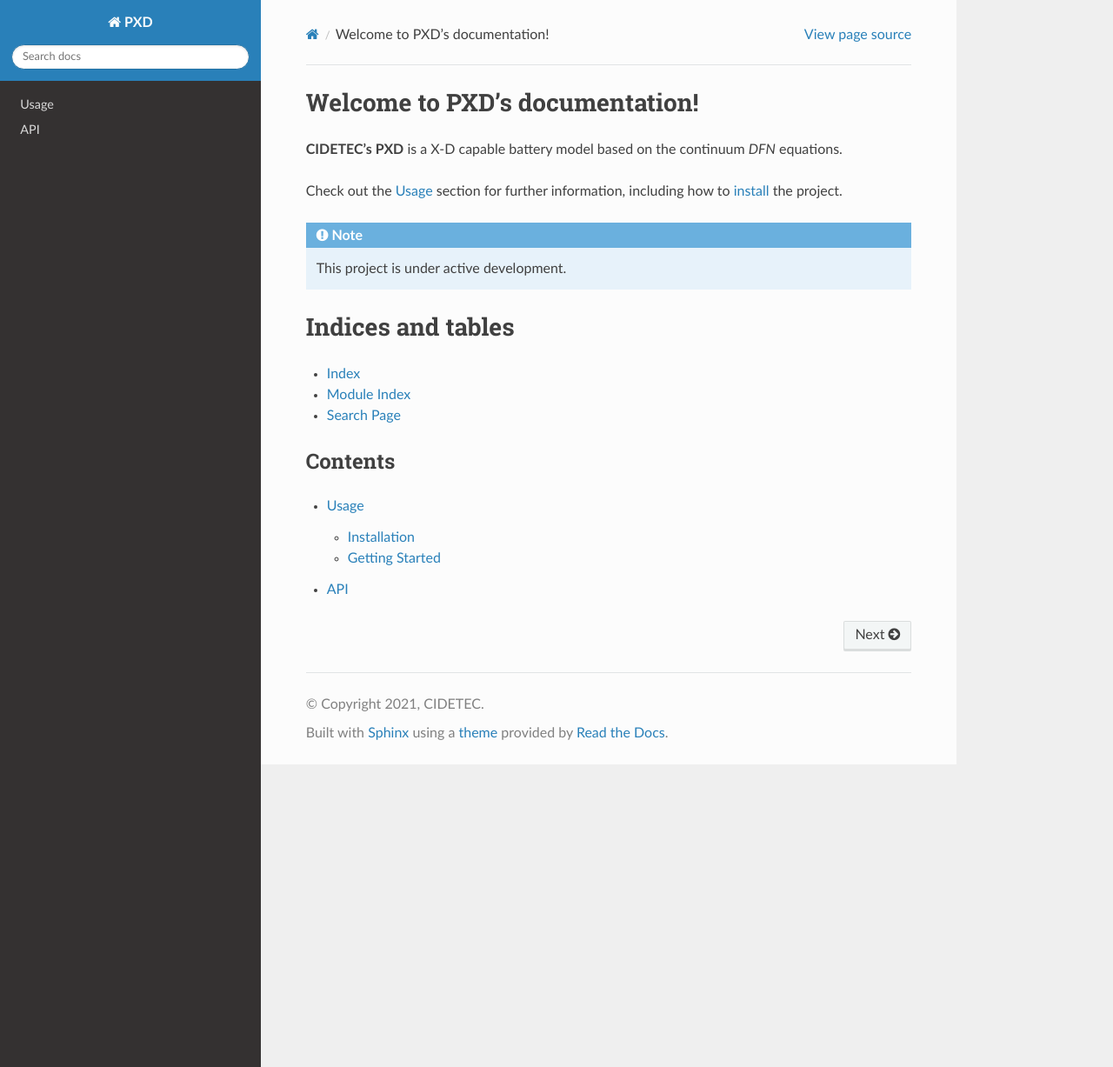
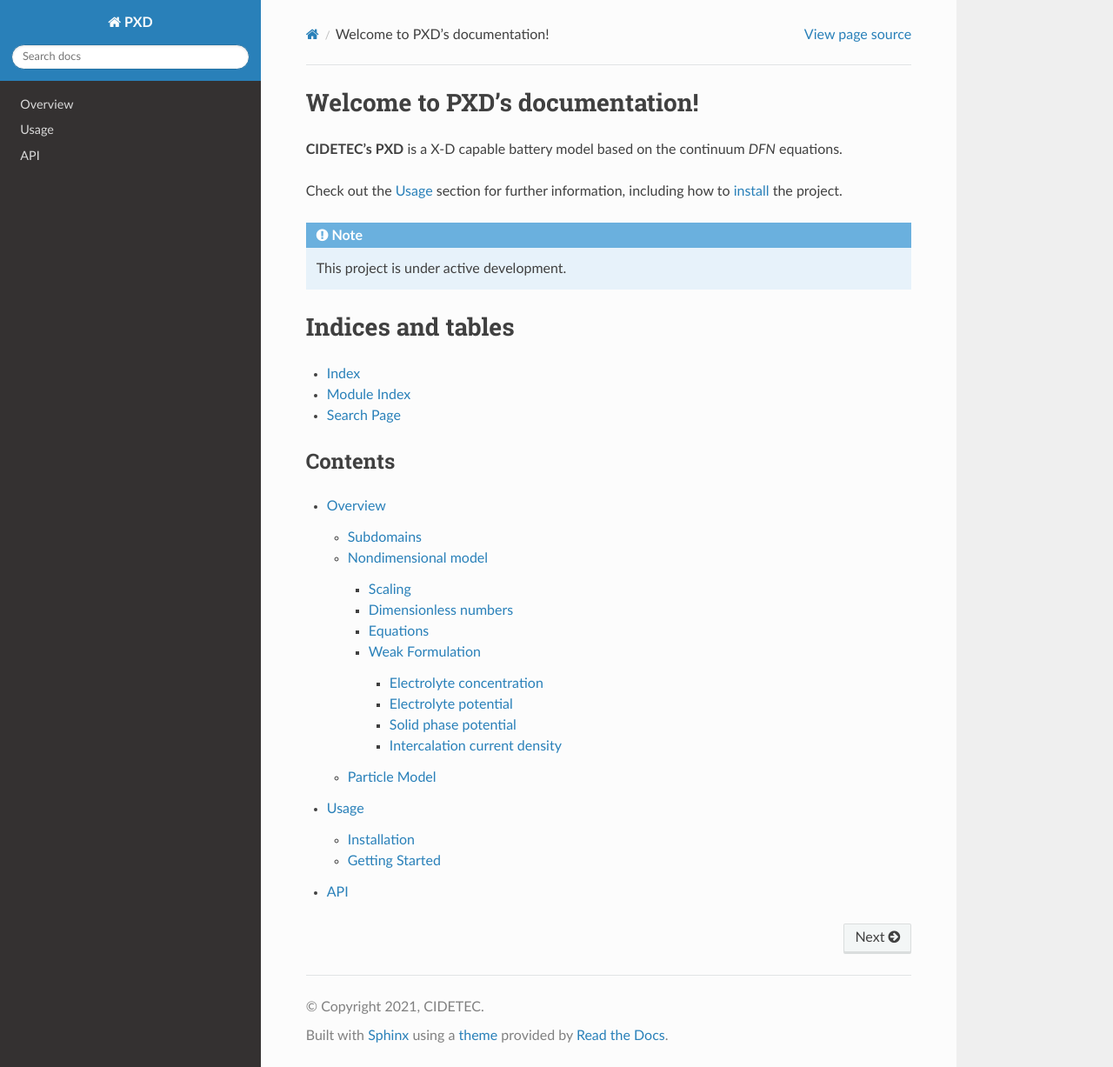
Before and after one commit to cidetec-energy-storage/cideMOD, a Sphinx documentation site: the page built from docs/source/index.rst, in a window 1280 px wide and 1227 px high. Shown: the whole window at 87% size. Built offline with Sphinx 7.4.7 and the Read the Docs theme 2.0.0, drawn with Linux system fonts in a browser that asks for light colours; some of the changed lines change nothing that is shown.

Commit message:
Added formulation documentation

```diff
--- a/docs/source/index.rst
+++ b/docs/source/index.rst
@@ -34,5 +34,6 @@
 
 .. toctree::
 
+   intro
    usage
    api
--- /dev/null
+++ b/docs/source/intro.rst
@@ -0,0 +1,246 @@
+Overview
+=========
+
+.. _introduction:
+
+Here the formulation of the P4D is described
+
+Subdomains
+-----------
+
+There are different subdomains in the model:
+
+- Current Collector
+- Electrode
+- Separator
+
+The different variables in the models are defined only in some of the domains. Considering the models included the variables are defined in the following domains:
+
+- Electrochemical model:
+  Electrolyte potential and concentration :math:`\phi_e\, c_e` are defined in the electrodes and the separator. Solid phase potential :math:` \phi_s ` is defined only at the electrodes. At the current collectors there is also a solid phase potential but due to the disparity of conductivity scales, another variable is created :math:`\phi_{s,cc}`, and continuity is imposed at the interface between electrode and current collectors with a lagrange multiplier. Particle concentration :math:`c_s`\ and intercalation current density :math:`j_i` are also defined as variables but only at their corresponding electrode. This means that each electrode has many of these variables as active materials.
+- Thermal model:
+  In isothermal simulations (solve\_thermal=False) the temperature is set as a constant value over the domain. Otherwise, temperature is a scalar function defined in all of the domains. Heat sources considered are ohmic, polarization and reaction heat sources.
+- Degradation model:
+  Several degradation models have been implemented *(WIP)*:
+
+  1. Solid-Electrolite Interphase
+  2. Lithium Plating
+
+- Mechanical model:
+  *(WIP)*
+
+Nondimensional model
+---------------------
+
+Scaling
+~~~~~~~~
+
+The model has been rescaled to obtain nondimensional quantities and homogeneize truncation errors. The rescaled variables are obtained with the following relations:
+
+-  Spatial and temporal dimensions:
+
+   .. math::
+
+      \begin{gathered}
+              x= (L_a+L_s+L_c) \hat{x} ;\qquad r = R_s \hat{r};\qquad t=t_c\hat{t}
+          \end{gathered}
+
+-  Potentials:
+
+   .. math::
+
+      \begin{gathered}
+              \Phi_T = \frac{R T_0}{\alpha F} ; \qquad \Phi_s = \frac{I_0 L_0}{\sigma_{ref}} ; \qquad \Phi_l = \Phi_T
+          \end{gathered}
+
+   .. math::
+
+      \begin{gathered}
+              \phi_{e}=\phi_{e}^{ref}+\Phi_l\hat{\phi_{e}} ;\qquad \phi_{s}=\phi_{s}^{ref}+\Phi_s\hat{\phi_{s}} ; \qquad E_{eq} = \phi_{s}^{ref} - \phi_{e}^{ref} + \Phi_T\hat{E}_{eq}
+          \end{gathered}
+
+   .. math::
+
+      \begin{gathered}
+              \eta=\Phi_T \hat{\eta} = \Phi_s \hat{\phi_s}-\Phi_l \hat{\phi_e} - \Phi_T\hat{E}_{eq}
+          \end{gathered}
+
+-  Lithium concentrations:
+
+   .. math::
+
+      \begin{gathered}
+              c_{e}=c_{e}^{ref}+\Delta c_e^{ref} \hat{c}_{e} ;\qquad \Delta c_e^{ref}=\frac{I_0 L_0 (1-t_+^0)}{D_e^{eff}F} ;\qquad c_{s}= c_s^{max} \hat{c_{s}}
+          \end{gathered}
+
+-  Current densities:
+
+   .. math::
+
+      \begin{gathered}
+              a_s j= \frac{I_0}{L_0} \hat{i_n} ;\qquad I_{app} = I_0 \hat{I}_{app} ; \qquad I_0 = \frac{Q}{A t_c}
+          \end{gathered}
+
+-  Temperature:
+
+   .. math::
+
+      \begin{gathered}
+              T = T_0+\Delta T_{ref}\hat{T}  ; \qquad \Delta T_{ref} = \frac{I_0 t_c}{L_0 \rho^{ref} c_p^{ref} } \Phi_T
+          \end{gathered}
+
+Dimensionless numbers
+~~~~~~~~~~~~~~~~~~~~~~
+
+With the mentioned scaling and proper arrangement in the equations, we have defined the following dimensionless quantities:
+
++---------------------------------+------------------------------------------------------------+--------------------+---------------------------------------------------------------+----------------------------+------------------------------------------------------------------------------------------------------------------------------------------------------+
+| :math:`\tau_e`                  | :math:`\frac{D_{eff}^{ref} t_c}{L_0}`                      | :math:`\delta_K`   | :math:`\frac{L_0 I_0}{K_{eff}^{ref} \Phi_l}`                  | :math:`\delta_{K_D}`       | :math:`\frac{\delta_K}{2\alpha (1-t_+^0)(1+\frac{\partial \ln f_{\pm}}{\partial \ln c_e})} \frac{\Phi_l}{\Phi_T} \frac{c_e^{ref}}{\Delta c_e^{ref}}` |
++---------------------------------+------------------------------------------------------------+--------------------+---------------------------------------------------------------+----------------------------+------------------------------------------------------------------------------------------------------------------------------------------------------+
+| :math:`\delta_{\sigma}`         | :math:`\frac{I_0 L_0}{\sigma_{ref} \Phi_s}`                | :math:`\tau_s`     | :math:`\frac{D_s^{ref} t_c}{R_s^2}`                           | :math:`S`                  | :math:`\frac{R_s I_0}{a_s D_s^{ref} c_s^{max} F L_0}`                                                                                                |
++---------------------------------+------------------------------------------------------------+--------------------+---------------------------------------------------------------+----------------------------+------------------------------------------------------------------------------------------------------------------------------------------------------+
+| :math:`\hat{k}_0`               | :math:`\frac{F k_0 L_0 }{I_0} c_e^{ref} (c_s^{max})^2`     | :math:`\tau_q`     | :math:`\frac{t_c k_T^{ref} }{\rho^{ref} c_p^{ref} L_0^2}`     | :math:`\delta_{\lambda}`   | :math:`\frac{L_0^2 \rho^{ref} c_p^{ref} }{t_c \lambda^{ref}}`                                                                                        |
++---------------------------------+------------------------------------------------------------+--------------------+---------------------------------------------------------------+----------------------------+------------------------------------------------------------------------------------------------------------------------------------------------------+
+
+Equations
+~~~~~~~~~~
+
+With the specified scaling and dimensionless numbers, the following equations are resolved for each of the variables:
+
+-  Electrolyte concentration:
+
+   .. math::
+
+      \begin{gathered}
+              \frac{\epsilon}{\tau_e}\frac{\partial\hat{c}_e}{\partial \hat{t}} =
+              \hat{\nabla} \left(\frac{D_{eff}}{D_{eff}^{ref}} \hat{\nabla} \hat{c}_e \right) + \sum_{i=0}^{n_{mat}} \hat{j}_{i}
+          \end{gathered}
+
+-  Electrolyte potential:
+
+   .. math::
+
+      \begin{gathered}
+                   - \hat{\nabla} \left( \frac{1}{\delta_K} \frac{K_{eff}}{K_{eff}^{ref}} \hat{\nabla}\hat{\phi}_e - \frac{1}{\delta_{K_D}} \frac{K_{eff}}{K_{eff}^{ref}} \frac{1+\frac{\Delta T}{T_{ref}} \hat{T}}{1+\frac{\Delta c_e}{c_{e,ref}} \hat{c}_e} \hat{\nabla} \hat{c}_e   \right) = \sum_{i=0}^{n_{mat}} \hat{j}_i
+          \end{gathered}
+
+-  Solid phase potential:
+
+   .. math::
+
+      \begin{gathered}
+              -\hat{\nabla} \left( \frac{1}{\delta_{\sigma}} \frac{\sigma_{eff}}{\sigma_{eff}^{ref}} \hat{\nabla} \hat{\phi}_s \right) = -\sum_{i=0}^{n_{mat}} \hat{j}_i ;\qquad  \frac{1}{\delta_{\sigma}} \frac{\sigma_{eff}}{\sigma_{eff}^{ref}} \frac{\partial \hat{\phi}_s}{\partial \vec{n}} \Bigg|_{tab} = \hat{I}_{app}
+          \end{gathered}
+
+-  Intercalation current density:
+
+   .. math::
+
+      \begin{gathered}
+              \hat{j}_i = \hat{k}_0 \left( \left( 1+\frac{\Delta c_e}{c_{e,ref}} \hat{c}_e \right) \hat{c}_s|_{\hat{r}=1} (1-\hat{c}_s|_{\hat{r}=1}) \right)^{0.5} 2 \sinh{\hat{\eta}}
+          \end{gathered}
+
+-  Particle concentration:
+
+   .. math::
+
+      \begin{gathered}
+             \frac{1}{\tau_s} \frac{\partial \hat{c}_s}{\partial \hat{t}} = \frac{1}{\hat{r}^2}\frac{\partial}{\partial \hat{r}} \left( \hat{r}^2 \frac{D_s}{D_{s}^{ref}} \frac{\partial \hat{c}_s}{\partial \hat{r}} \right) ; \qquad \frac{D_s}{D_{s}^{ref}} \frac{\partial \hat{c}_s}{\partial \hat{r}} \Bigg|_{\hat{r}=1} = S \hat{j}_i
+          \end{gathered}
+
+-  Temperature:
+
+   .. math::
+
+      \begin{gathered}
+             \frac{\rho c_p}{\rho^{ref} c_p^{ref}} \frac{\partial \hat{T}}{\partial \hat{t}} = \frac{1}{\delta_{\lambda}}\hat{\nabla} \left( \frac{\lambda}{\lambda^{ref}} \hat{\nabla} \hat{T} \right) + \hat{q}  ; \qquad \frac{\lambda}{\lambda^{ref}} \frac{\partial \hat{T}}{\partial \vec{n}} \Bigg|_{\Gamma} = \frac{L_0 h}{\lambda^{ref} \Delta T_{ref}} \left(T_0-T_{ext} + \Delta T_{ref} \hat{T} \right)
+          \end{gathered}
+
+Weak Formulation
+~~~~~~~~~~~~~~~~~
+
+Electrolyte concentration
+"""""""""""""""""""""""""""
+
+.. math::
+
+   \begin{gathered}
+       \int_{\Omega}{\frac{\epsilon}{\tau_e}\frac{\partial\hat{c}_e}{\partial \hat{t}} \tilde{c_e}} +
+       \int_{\Omega}{\frac{D_{eff}}{D_{eff}^{ref}} \hat{\nabla} \hat{c}_e \hat{\nabla} \tilde{c_e}} -
+       \int_{\Gamma}{\frac{D_{eff}}{D_{eff}^{ref}} (\hat{\nabla} \hat{c}_e \cdot \vec{n}) \tilde{c_e}} -
+       \int_{\Omega}{\sum_{i=0}^{n_{mat}} \hat{j}_{i} \tilde{c_e}} = 0
+       \\
+       \boxed{
+       \int_{\Omega}{\frac{\epsilon}{\tau_e}\frac{\partial\hat{c}_e}{\partial \hat{t}} \tilde{c_e}} +
+       \int_{\Omega}{\frac{D_{eff}}{D_{eff}^{ref}} \hat{\nabla} \hat{c}_e \hat{\nabla} \tilde{c_e}} -
+       \int_{\Omega}{\sum_{i=0}^{n_{mat}} \hat{j}_{i} \tilde{c_e}} = 0
+       }\end{gathered}
+
+Electrolyte potential
+"""""""""""""""""""""
+
+.. math::
+
+   \begin{gathered}
+       \int_{\Omega}{\frac{1}{\delta_K} \frac{K_{eff}}{K_{eff}^{ref}} \hat{\nabla}\hat{\phi}_e \hat{\nabla} \tilde{\phi_e}} -
+       \int_{\Omega}{\frac{1}{\delta_{K_D}} \frac{K_{eff}}{K_{eff}^{ref}} \frac{1+\frac{\Delta T}{T_{ref}} \hat{T}}{1+\frac{\Delta c_e}{c_{e,ref}} \hat{c}_e} \hat{\nabla} \hat{c}_e \hat{\nabla} \tilde{\phi_e}} -
+       \int_{\Gamma}{\frac{1}{\delta_K} \frac{K_{eff}}{K_{eff}^{ref}} (\hat{\nabla}\hat{\phi}_e \cdot \vec{n}) \tilde{\phi_e}} + \\ %%Ojo con esto, es la misma ecuacion
+       \int_{\Gamma}{\frac{1}{\delta_{K_D}} \frac{K_{eff}}{K_{eff}^{ref}} \frac{1+\frac{\Delta T}{T_{ref}} \hat{T}}{1+\frac{\Delta c_e}{c_{e,ref}} \hat{c}_e} (\hat{\nabla} \hat{c}_e \cdot \vec{n}) \tilde{\phi_e}} -
+       \int_{\Omega}{\sum_{i=0}^{n_{mat}} \hat{j}_{i} \tilde{\phi_e}} = 0\end{gathered}
+
+.. math::
+
+   \begin{gathered}
+       \boxed{
+       \int_{\Omega}{\frac{1}{\delta_K} \frac{K_{eff}}{K_{eff}^{ref}} \hat{\nabla}\hat{\phi}_e \hat{\nabla} \tilde{\phi_e}} -
+       \int_{\Omega}{\frac{1}{\delta_{K_D}} \frac{K_{eff}}{K_{eff}^{ref}} \frac{1+\frac{\Delta T}{T_{ref}} \hat{T}}{1+\frac{\Delta c_e}{c_{e,ref}} \hat{c}_e} \hat{\nabla} \hat{c}_e \hat{\nabla} \tilde{\phi_e}} -
+       \int_{\Omega}{\sum_{i=0}^{n_{mat}} \hat{j}_{i} \tilde{\phi_e}} = 0
+       }\end{gathered}
+
+Solid phase potential
+"""""""""""""""""""""
+
+.. math::
+
+   \begin{gathered}
+       \int_{\Omega}{\frac{1}{\delta_{\sigma}} \frac{\sigma_{eff}}{\sigma_{eff}^{ref}} \hat{\nabla} \hat{\phi}_s \hat{\nabla} \tilde{\phi_s}} -
+       \int_{\Gamma}{\frac{1}{\delta_{\sigma}} \frac{\sigma_{eff}}{\sigma_{eff}^{ref}} (\hat{\nabla} \hat{\phi}_s \cdot \vec{n}) \tilde{\phi_s}} +
+       \int_{\Omega}{\sum_{i=0}^{n_{mat}} \hat{j}_{i} \tilde{\phi_s}} = 0
+       \\
+       \boxed{
+       \int_{\Omega}{\frac{1}{\delta_{\sigma}} \frac{\sigma_{eff}}{\sigma_{eff}^{ref}} \hat{\nabla} \hat{\phi}_s \hat{\nabla} \tilde{\phi_s}} -
+       \int_{\Gamma}{\hat{I}_{app} \tilde{\phi_s}} +
+       \int_{\Omega}{\sum_{i=0}^{n_{mat}} \hat{j}_{i} \tilde{\phi_s}} = 0
+       }\end{gathered}
+
+Intercalation current density
+"""""""""""""""""""""""""""""""
+
+.. math::
+
+   \begin{gathered}
+       \boxed{
+       \int_{\Omega}{\hat{j}_i \tilde{j_i}} -
+       \int_{\Omega}{\hat{k}_0 \left( \left( 1+\frac{\Delta c_e}{c_{e,ref}} \hat{c}_e \right) \hat{c}_s|_{\hat{r}=1} (1-\hat{c}_s|_{\hat{r}=1}) \right)^{0.5} 2 \sinh{(\hat{\eta})} \tilde{j_i}} = 0
+       }\end{gathered}
+
+
+Particle Model
+---------------
+
+The particle domain is solved using a spectral method using even Legendre polynomials. Thus the concentration in the domain has been decomposed as:
+
+.. math::
+
+   \begin{gathered}
+       \hat{c}_s (\hat{r}, \hat{x}, \hat{t}) = \sum_{i=0}^{n} L_{2i} (\hat{r}) \hat{c}_{s,i} (\hat{x}, \hat{t}) \end{gathered}
+
+Taking advantage of the properties of Legendre polinomials, we know that :math:`L_i(1) = 1` then we can substitute the zeroth order coefficient with a new variable :math:`\hat{c}_{surf}` representing the concentration at the particles surface:
+
+.. math::
+
+   \begin{gathered}
+       \hat{c}_s(1,\hat{x},\hat{t}) = \hat{c}_{surf} = \sum_{i=0}^{n} L_{2i} (1) \hat{c}_{s,i} (\hat{x}, \hat{t}) = \sum_{i=0}^{n} \hat{c}_{s,i} (\hat{x}, \hat{t}) \\
+       \hat{c}_s (\hat{r}, \hat{x}, \hat{t}) = L_0 \left(\hat{c}_{surf} -  \sum_{i=1}^{n}\hat{c}_{s,i} (\hat{x}, \hat{t})\right)+\sum_{i=1}^{n} L_{2i} (\hat{r}) \hat{c}_{s,i} (\hat{x}, \hat{t})\end{gathered}
+
+This change of variable reduces the jacobian entries, and the calculations needed to evaluate entries of the lithium intercalation flux.
```
